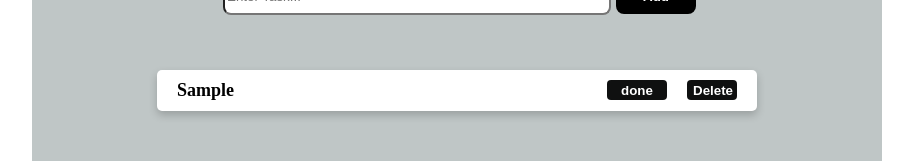
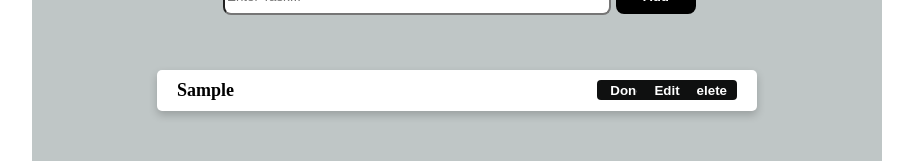
Before and after one commit to Sachin1373/https---github.com-Sachin1373-Todo_Application, a React (Vite) app: page / in a window 1280 px wide. Both pictures are taken after typing "Sample" into the empty fields and a click on the button "Add". Shown: the part 176-337 px from the top of the page, without its empty margins (183-1096 px from the left). Built offline with nearby package versions, Linux system fonts and the light colour scheme.

Commit message:
Edit Functionality added

```diff
--- a/src/Components/Todo_List.css
+++ b/src/Components/Todo_List.css
@@ -62,9 +62,9 @@ li {
     box-sizing: border-box;
 }
 
-.dbtn1, .dbtn2 {
+.dbtn1, .dbtn2, .edit {
     height: 20px;
-    width: 50px;
+    width: 60px;
     background-color: rgb(15, 16, 16);
     cursor: pointer;
     border: none;
@@ -77,6 +77,11 @@ li {
     margin-left: auto;
     margin-right: 20px;
     width: 60px;
+}
+.edit{
+   position: fixed;
+   left: 820px;
+   width: 60px;
 }
 
 @media (max-width: 480px) {
--- a/src/Components/Todo_List.jsx
+++ b/src/Components/Todo_List.jsx
@@ -1,33 +1,32 @@
-import React, { useState,useEffect } from 'react'
-import './Todo_List.css'
+import React, { useState, useEffect } from 'react';
+import './Todo_List.css';
 
 function Todo_List() {
-    const [inp,setInp]=useState('')
-    const [tasks,setTasks]=useState([])
+  const [inp, setInp] = useState('');
+  const [tasks, setTasks] = useState([]);
   const [donetask, setDoneTask] = useState([]);
+  const [editIndex, setEditIndex] = useState(null); // State to track the index being edited
+  const [editInp, setEditInp] = useState(''); // State to hold the edited task text
 
   useEffect(() => {
     const storedTasks = JSON.parse(localStorage.getItem('tasks')) || [];
     const storedDoneTasks = JSON.parse(localStorage.getItem('donetask')) || [];
-        console.log('Loaded tasks from storage:', storedTasks);
-        console.log('Loaded doneTasks from storage:', storedDoneTasks);
     setTasks(storedTasks);
     setDoneTask(storedDoneTasks);
   }, []);
 
   useEffect(() => {
-        console.log('Saving tasks to storage:', tasks);
-    console.log('Saving doneTasks to storage:', donetask);
     localStorage.setItem('tasks', JSON.stringify(tasks));
     localStorage.setItem('donetask', JSON.stringify(donetask));
   }, [tasks, donetask]);
 
-    function addTasks (){
-        if(inp.trim()!==''){
-            setTasks([...tasks,inp])
-            setInp('')
+  function addTasks() {
+    if (inp.trim() !== '') {
+      setTasks([...tasks, inp]);
+      setInp('');
     }
   }
+
   const task_done = (index) => {
     if (donetask.includes(index)) {
       setDoneTask(donetask.filter((i) => i !== index));
@@ -36,12 +35,9 @@ function Todo_List() {
     }
   };
 
-
   function delete_task(index) {
-
     const newTasks = tasks.filter((_, i) => i !== index);
     setTasks(newTasks);
-
 
     const newDoneTasks = donetask
       .filter((i) => i !== index)
@@ -49,12 +45,28 @@ function Todo_List() {
     setDoneTask(newDoneTasks);
   }
 
+  function Edit(index) {
+    setEditIndex(index); // Set the index of the task being edited
+    setEditInp(tasks[index]); // Set the input to the current task value
+  }
+
+  function saveEdit(index) {
+    const updatedTasks = tasks.map((task, i) => (i === index ? editInp : task));
+    setTasks(updatedTasks);
+    setEditIndex(null); // Reset the edit index
+    setEditInp(''); // Reset the input field
+  }
 
   return (
     <div>
       <div className="container">
         <h1>Todo Application</h1>
-            <input type="text" value={inp} placeholder='Enter Task...' onChange={(e)=> setInp(e.target.value)} />
+        <input
+          type="text"
+          value={inp}
+          placeholder="Enter Task..."
+          onChange={(e) => setInp(e.target.value)}
+        />
         <button onClick={addTasks}>Add</button>
 
         <ol>
@@ -65,17 +77,39 @@ function Todo_List() {
                 backgroundColor: donetask.includes(index) ? 'green' : 'white',
               }}
             >
+              {editIndex === index ? (
+                <>
+                  <input
+                    type="text"
+                    value={editInp}
+                    onChange={(e) => setEditInp(e.target.value)}
+                  />
+                  <button onClick={() => saveEdit(index)}>Save</button>
+                  <button onClick={() => setEditIndex(null)}>Cancel</button>
+                </>
+              ) : (
+                <>
                   {task}
-                    <button className="dbtn1" onClick={() => task_done(index)}>{donetask.includes(index) ? 'Undone' : 'done'}</button>
-                    <button className="dbtn2" onClick={() => delete_task(index)}>Delete</button>
+                  <button className="edit" onClick={() => Edit(index)}>
+                    Edit
+                  </button>
+                  <button
+                    className="dbtn1"
+                    onClick={() => task_done(index)}
+                  >
+                    {donetask.includes(index) ? 'Undone' : 'Done'}
+                  </button>
+                  <button className="dbtn2" onClick={() => delete_task(index)}>
+                    Delete
+                  </button>
+                </>
+              )}
             </li>
           ))}
         </ol>
       </div>
-
-
     </div>
-  )
+  );
 }
 
-export default Todo_List
+export default Todo_List;
```
Lines whose indentation alone changed are shown as unchanged.
